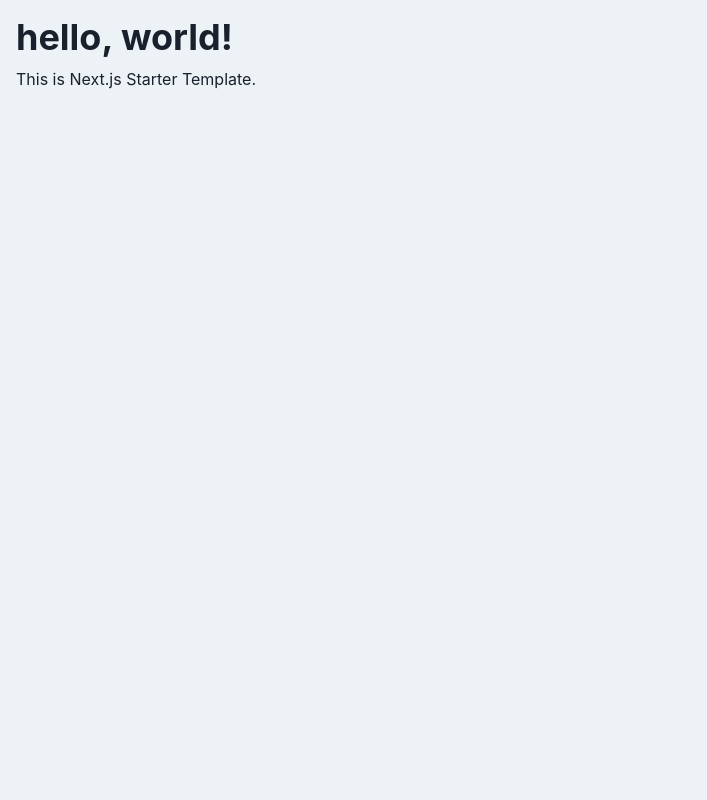
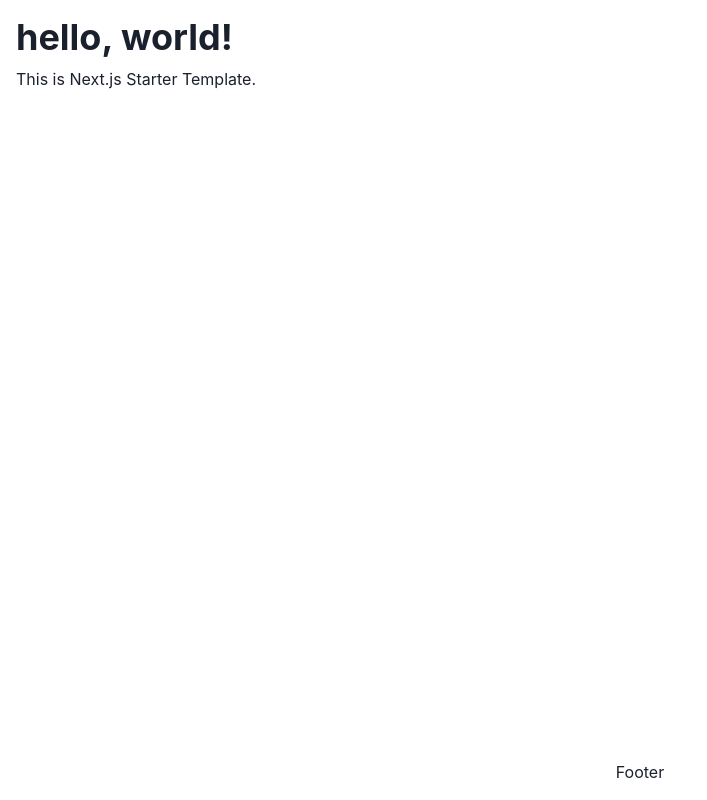
Before and after one commit to shimotsu4431/nextjs-starter-kit, a Next.js app: page / in a window 1280 px wide. Shown: the whole page, without its empty margins (0-707 px from the left). Built offline with nearby package versions, Linux system fonts and the light colour scheme.

Commit message:
update layout

```diff
--- /dev/null
+++ b/src/components/common/Footer/index.tsx
@@ -0,0 +1,14 @@
+import { Center, Text } from '@chakra-ui/react'
+import React from 'react'
+
+const Footer: React.FC = () => {
+  return (
+    <footer>
+      <Center p={4}>
+        <Text>Footer</Text>
+      </Center>
+    </footer>
+  )
+}
+
+export default Footer
--- /dev/null
+++ b/src/components/common/Layout/index.tsx
@@ -0,0 +1,18 @@
+import { Box } from '@chakra-ui/react'
+import React from 'react'
+
+import Footer from '../Footer'
+import Main from '../Main'
+
+const Layout: React.FC = ({ children }) => {
+  return (
+    <>
+      <Box display={'flex'} flexDirection={'column'} minH={'calc(100vh)'}>
+        <Main>{children}</Main>
+        <Footer />
+      </Box>
+    </>
+  )
+}
+
+export default Layout
--- /dev/null
+++ b/src/components/common/Main/index.tsx
@@ -0,0 +1,12 @@
+import { Box } from '@chakra-ui/react'
+import React from 'react'
+
+const Main: React.FC = ({ children }) => {
+  return (
+    <Box flexGrow={1} flexShrink={1} flexBasis={0}>
+      {children}
+    </Box>
+  )
+}
+
+export default Main
--- a/src/pages/_app.tsx
+++ b/src/pages/_app.tsx
@@ -1,11 +1,15 @@
 import { ChakraProvider } from '@chakra-ui/react'
+
+import Layout from '@/components/common/Layout'
 
 import type { AppProps } from 'next/app'
 
 function MyApp({ Component, pageProps }: AppProps) {
   return (
     <ChakraProvider>
-      <Component {...pageProps} />
+      <Layout>
+        <Component {...pageProps} />
+      </Layout>
     </ChakraProvider>
   )
 }
--- a/src/pages/index.tsx
+++ b/src/pages/index.tsx
@@ -13,12 +13,10 @@ const Home: NextPage = () => {
         <link rel="icon" href="/favicon.ico" />
       </Head>
 
-      <main>
-        <Box p={4} h='calc(100vh)' backgroundColor={`gray.100`}>
-          <Heading marginBottom={2}>hello, world!</Heading>
-          <Text fontSize='md'>This is {APP_NAME}.</Text>
-        </Box>
-      </main>
+      <Box p={4}>
+        <Heading marginBottom={2}>hello, world!</Heading>
+        <Text fontSize="md">This is {APP_NAME}.</Text>
+      </Box>
     </>
   )
 }
```
